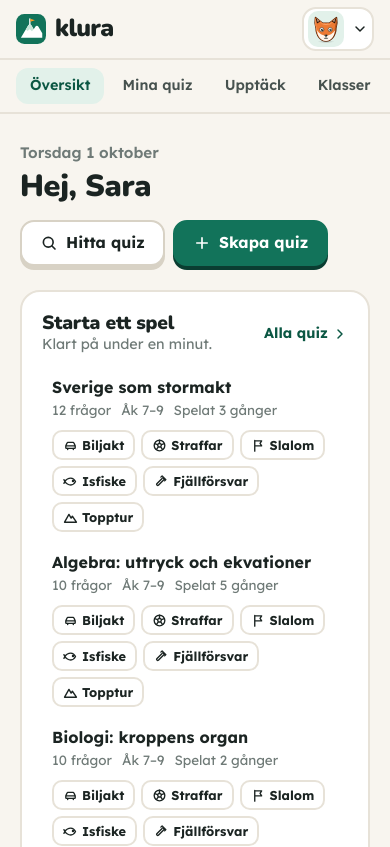
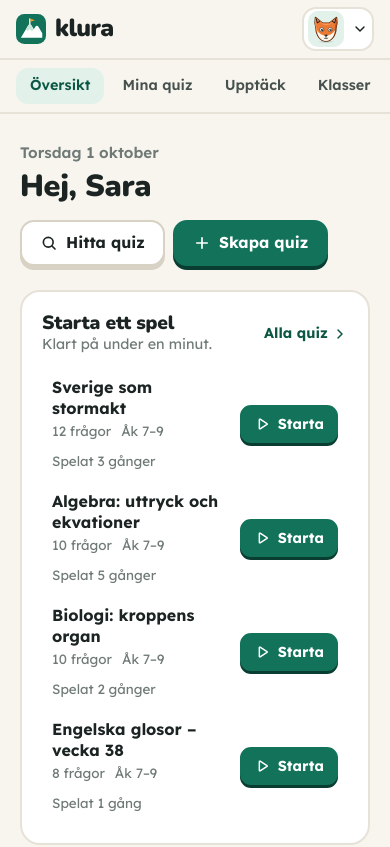
Before and after one commit to Bobbandus/kluraedtech, a Next.js app: page /larare in a window 390 px wide. Shown: the top 847 px of the page. Built offline with nearby package versions, Linux system fonts and the light colour scheme.

Commit message:
Översikten: en Starta-knapp per quiz och kompakta lägesikoner
Co-Authored-By: Claude Opus 5.5 <noreply@anthropic.com>
Claude-Session: https://claude.ai/code/session_01KvQpii4uor1Xn7wRWzFWBr

```diff
--- a/src/app/larare/page.tsx
+++ b/src/app/larare/page.tsx
@@ -94,14 +94,17 @@ export default function Dashboard() {
                     <span>{q.level}</span>
                     {q.plays ? <span>Spelat {q.plays} {q.plays === 1 ? "gång" : "gånger"}</span> : <span>Inte spelat än</span>}
                   </div>
-                  <div className={s.modePick} role="group" aria-label={`Starta ${q.title} som`}>
+                  <div className={s.modePick} role="group" aria-label={`Starta ${q.title} direkt som`}>
                     {(["jakt", "straff", "slalom", "fiske", "fjall", "topptur"] as const).map((m) => (
-                      <Link key={m} href={`/larare/starta/${q.id}?lage=${m}`} className={s.modeBtn} title={MODE_INFO[m].tag}>
-                        <Icon name={MODE_INFO[m].icon} size={15} /> {MODE_INFO[m].name}
+                      <Link key={m} href={`/larare/starta/${q.id}?lage=${m}`} className={s.modeBtn} title={`${MODE_INFO[m].name} – ${MODE_INFO[m].tag}`} aria-label={`Starta som ${MODE_INFO[m].name}`}>
+                        <Icon name={MODE_INFO[m].icon} size={16} />
                       </Link>
                     ))}
                   </div>
                 </div>
+                <Link href={`/larare/starta/${q.id}`} className={`btn btn-primary btn-sm ${s.quickStart}`}>
+                  <Icon name="play" size={16} /> Starta
+                </Link>
               </div>
             ))}
           </div>
--- a/src/components/teacher.module.css
+++ b/src/components/teacher.module.css
@@ -267,12 +267,15 @@
   gap: 6px;
   margin-top: 10px;
 }
+.quickStart {
+  flex-shrink: 0;
+  align-self: center;
+}
 .modeBtn {
-  display: inline-flex;
-  align-items: center;
-  gap: 6px;
+  display: inline-grid;
+  place-items: center;
+  width: 34px;
   height: 32px;
-  padding: 0 12px;
   border-radius: 10px;
   border: 2px solid var(--line);
   background: var(--card);
@@ -295,10 +298,7 @@
   .quickRow .thumb {
     display: none;
   }
-  .modeBtn {
-    height: 30px;
-    padding: 0 9px;
-    font-size: 0.8rem;
-    gap: 4px;
+  .modePick {
+    display: none;
   }
 }
```
